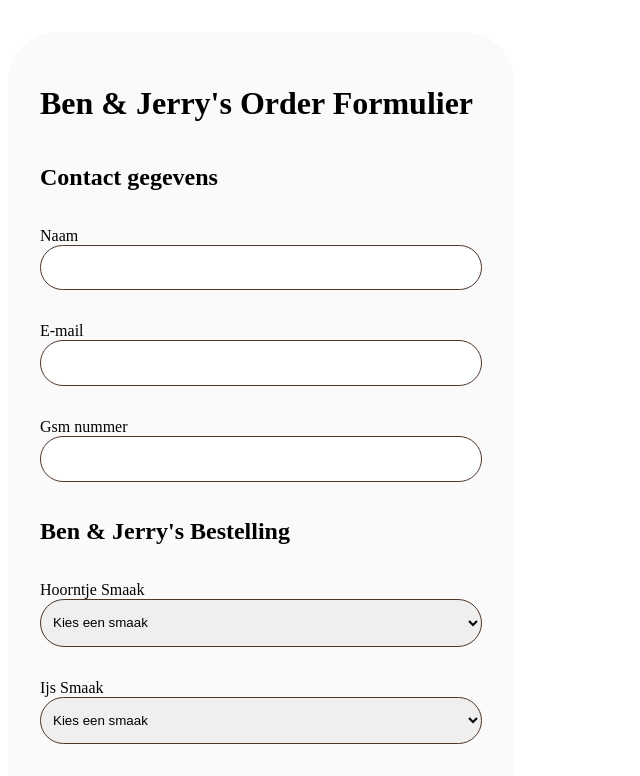
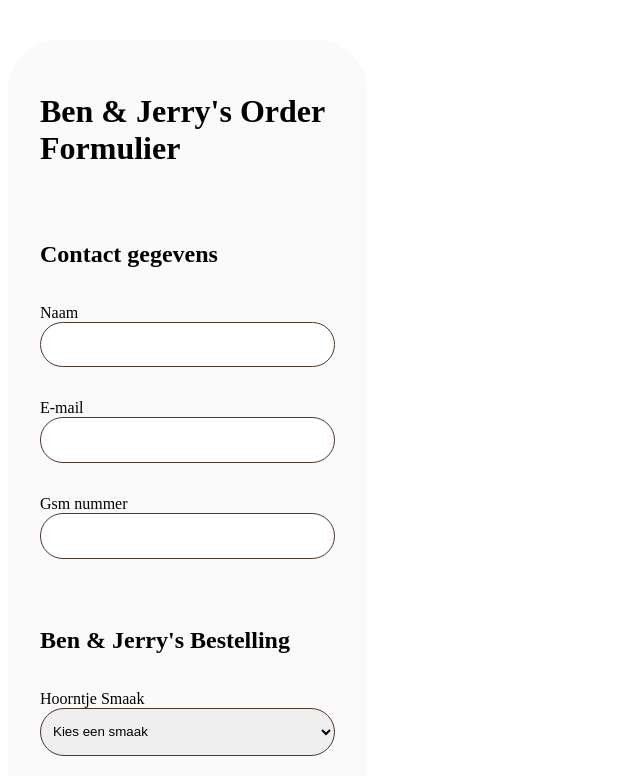
Before and after one commit to FaheerHakim/vuejs-icecream, a Vue app: page / in a window 1280 px wide. Shown: the top 776 px of the page, without its empty margins (0-640 px from the left). Built offline with nearby package versions, Linux system fonts and the light colour scheme; no server answers.

Commit message:
Het ijsje is groter gemaakt en div klass kolom is getest

```diff
--- a/src/App.vue
+++ b/src/App.vue
@@ -17,4 +17,11 @@
   </div>
 </template>
 
-<style scoped></style>
+<style scoped>
+.kolom{
+
+display: grid;
+grid-template-columns: 8fr 4fr;
+
+}
+</style>
--- a/src/components/icecreamConfig.vue
+++ b/src/components/icecreamConfig.vue
@@ -9,7 +9,7 @@
 
 
 const renderer = new THREE.WebGLRenderer();
-renderer.setSize(window.innerWidth, window.innerHeight);
+renderer.setSize(window.innerWidth/2, window.innerHeight/2);
 document.body.appendChild( renderer.domElement );
 
 renderer.setClearColor(0x000000, 0);
@@ -22,8 +22,7 @@
 directionalLight.position.z = 1;
 scene.add(directionalLight);
 
-const directionalLightHelper = new THREE.DirectionalLightHelper(
-directionalLight, 2);
+
 
 let icecream;
 
@@ -33,7 +32,7 @@
 
     const mesh = gltf.scene;
 
-    mesh.scale.set(0.03, 0.03, 0.03);
+    mesh.scale.set(0.08, 0.08, 0.08);
 
     const box = new THREE.Box3().setFromObject(mesh);
 
```
